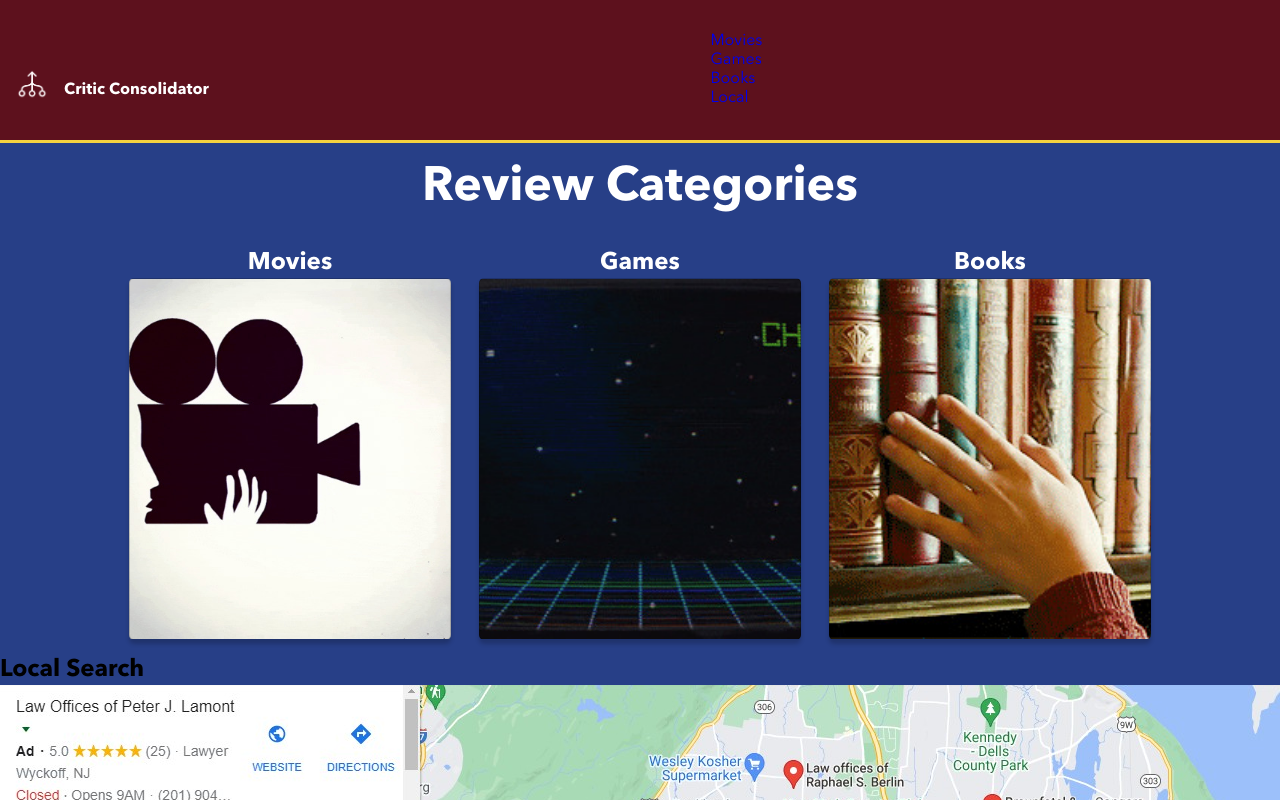
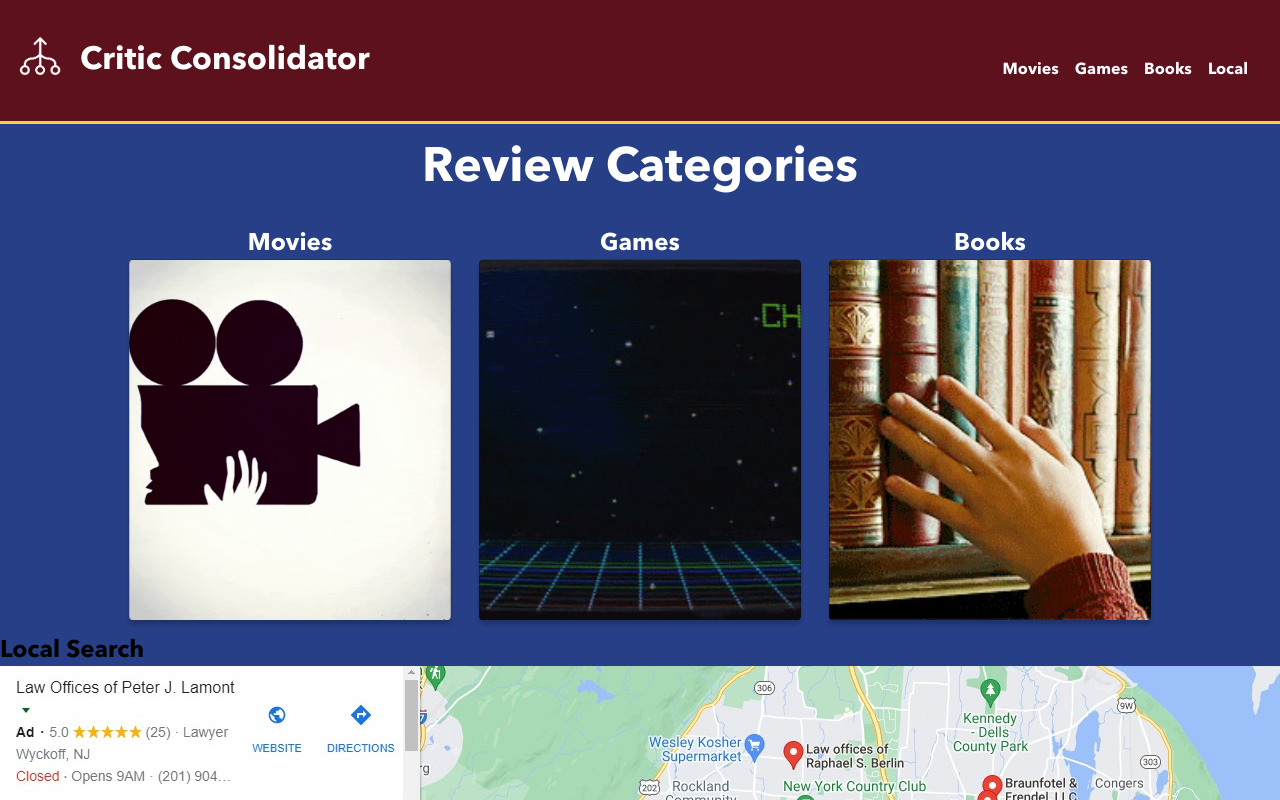
Before and after one commit to JonathanBattista/Critic-Consolidator, a React (Create React App) app: page / in a window 1280 px wide. Shown: the top 800 px of the page. Built offline with nearby package versions, Linux system fonts and the light colour scheme.

Commit message:
finished styling for header on tablet

```diff
--- a/src/components/Header/Header.scss
+++ b/src/components/Header/Header.scss
@@ -9,11 +9,14 @@
   align-items: flex-end;
   gap: 1rem;
   justify-content: space-between;
+  @include tablet {
+  }
   &__logo {
     display: flex;
     padding-bottom: 0.5rem;
     align-items: flex-end;
     gap: 1rem;
+    border-bottom: 1px solid $primarycolor4;
     &:hover {
       border-bottom: 1px solid $secondarycolor1;
     }
@@ -24,23 +27,43 @@
   &__logo-image {
     height: 2rem;
     width: 2rem;
+    @include tablet {
+      height: 3rem;
+      width: 3rem;
+    }
   }
   &__title {
     font-size: 1rem;
     color: $primarycolor1;
+    @include tablet {
+      font-size: 2rem;
+    }
   }
   &__nav {
+    display: flex;
+    gap: 1rem;
+    flex-grow: 1;
+    justify-content: flex-end;
   }
   &__nav-link {
     display: none;
     @include tablet {
+      color: $primarycolor1;
+      text-decoration: none;
       display: flex;
+      padding-bottom: 0.5rem;
+      border-bottom: 1px solid $primarycolor4;
+      font-weight: 700;
+    }
+    &:hover {
+      border-bottom: 1px solid $secondarycolor1;
     }
   }
   &__nav-dropdown {
     color: $primarycolor1;
     text-decoration: none;
     padding: 0.5rem 0rem 0rem 0rem;
+    border-bottom: 1px solid $primarycolor4;
     &:hover {
       border-bottom: 1px solid $secondarycolor1;
     }
@@ -54,6 +77,7 @@
     padding-bottom: 0.5rem;
     align-items: center;
     gap: 0.2rem;
+    border-bottom: 1px solid $primarycolor4;
     &:not(.active) {
       &:hover {
         border-bottom: 1px solid $secondarycolor1;
```
